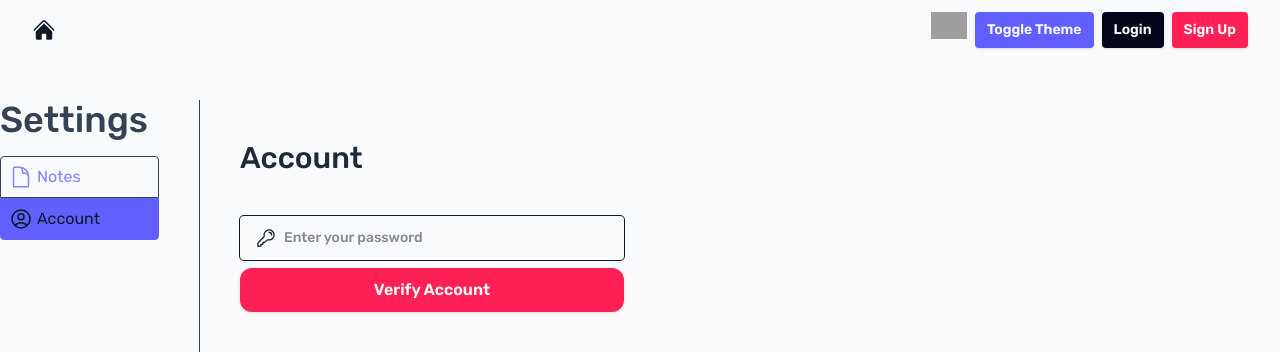
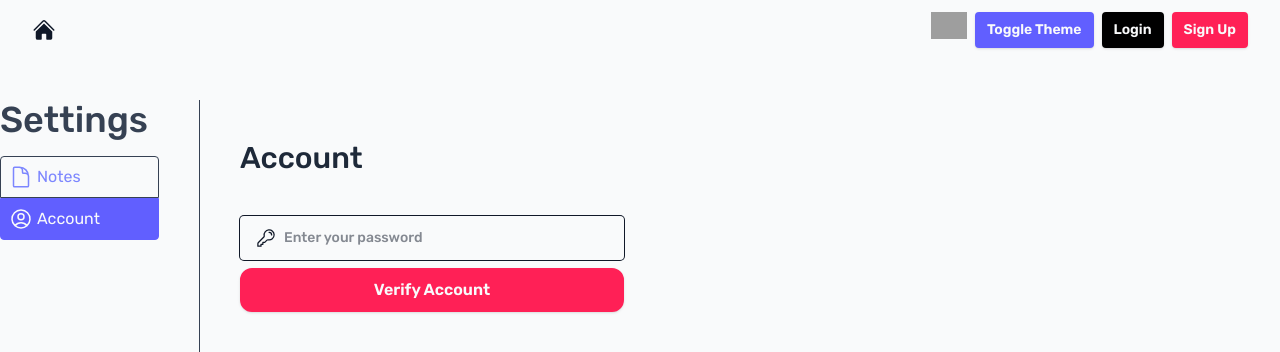
Before and after one commit to Oded2/Ninja-Notes, a Next.js app: page /settings in a window 1280 px wide. Shown: the top 352 px of the page. Built offline with nearby package versions, Linux system fonts and the light colour scheme; no server answers; grey boxes are pictures that could not be loaded.

Commit message:
Remove almost-black color and replace it with regular black and enhance TabSelector component styles

```diff
--- a/src/app/globals.css
+++ b/src/app/globals.css
@@ -11,7 +11,6 @@
   --color-primary-content: ;
   --color-secondary: ;
   --color-neutral: ;
-  --color-almost-black: ;
 }
 
 @layer theme {
@@ -25,7 +24,6 @@
     --color-primary-content: var(--color-gray-50);
     --color-secondary: var(--color-indigo-500);
     --color-neutral: var(--color-gray-500);
-    --color-almost-black: var(--color-slate-950);
   }
   .theme-dark {
     --color-base: var(--color-gray-900);
@@ -37,6 +35,5 @@
     --color-primary-content: var(--color-gray-50);
     --color-secondary: var(--color-indigo-600);
     --color-neutral: var(--color-gray-600);
-    --color-almost-black: var(--color-slate-700);
   }
 }
--- a/src/components/Button.tsx
+++ b/src/components/Button.tsx
@@ -34,7 +34,7 @@ export default function Button({
         style === 'secondary',
       'border-neutral bg-neutral hover:bg-neutral/90 active:bg-neutral/80':
         style === 'neutral',
-      'border-almost-black bg-almost-black hover:bg-almost-black/90 active:bg-almost-black/80':
+      'border-black bg-black hover:bg-black/90 active:bg-black/80':
         style === 'black',
       'w-full': fullWidth,
       'px-5 py-1.5 rounded-xl': !small,
--- a/src/components/clients/SettingsClient.tsx
+++ b/src/components/clients/SettingsClient.tsx
@@ -121,8 +121,8 @@ function TabSelector({
       className={clsx(
         'flex grow cursor-pointer justify-center border-y p-2 first:rounded-s first:border-s last:rounded-e last:border-e sm:justify-start sm:border-x sm:text-start sm:not-first:not-last:border-y-0 sm:first:rounded-s-none sm:first:rounded-t sm:first:border-t sm:last:rounded-e-none sm:last:rounded-b sm:last:border-b',
         {
-          'text-base-content border-indigo-500 bg-indigo-500': active,
-          'hover:text-base-content border-gray-700 text-indigo-400 transition-colors hover:border-indigo-400 hover:bg-indigo-400 active:border-indigo-500 active:bg-indigo-500':
+          'text-primary-content border-indigo-500 bg-indigo-500': active,
+          'hover:text-primary-content border-gray-700 text-indigo-400 transition-colors hover:border-indigo-400 hover:bg-indigo-400 active:border-indigo-500 active:bg-indigo-500':
             !active,
         },
       )}
```
